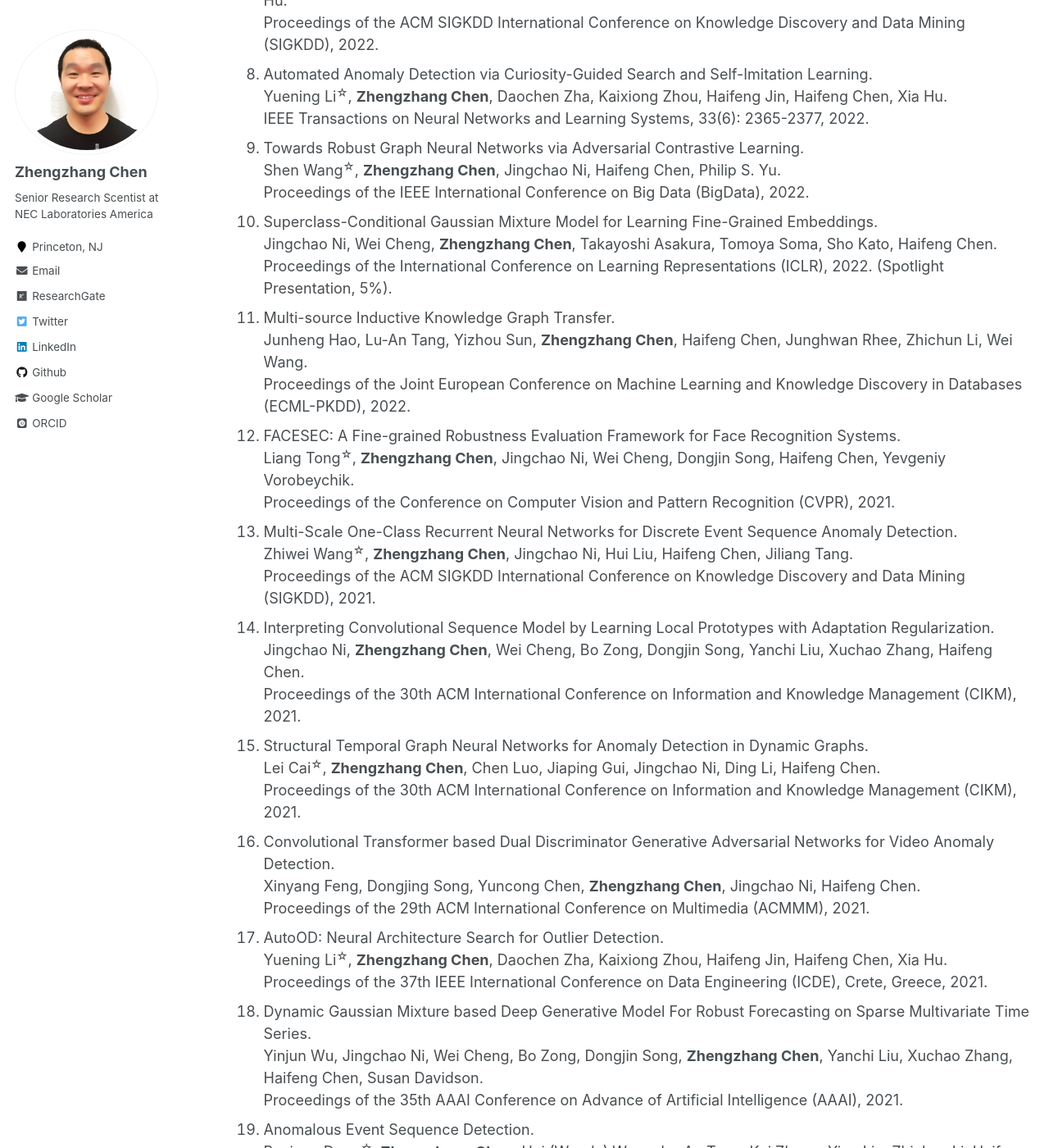
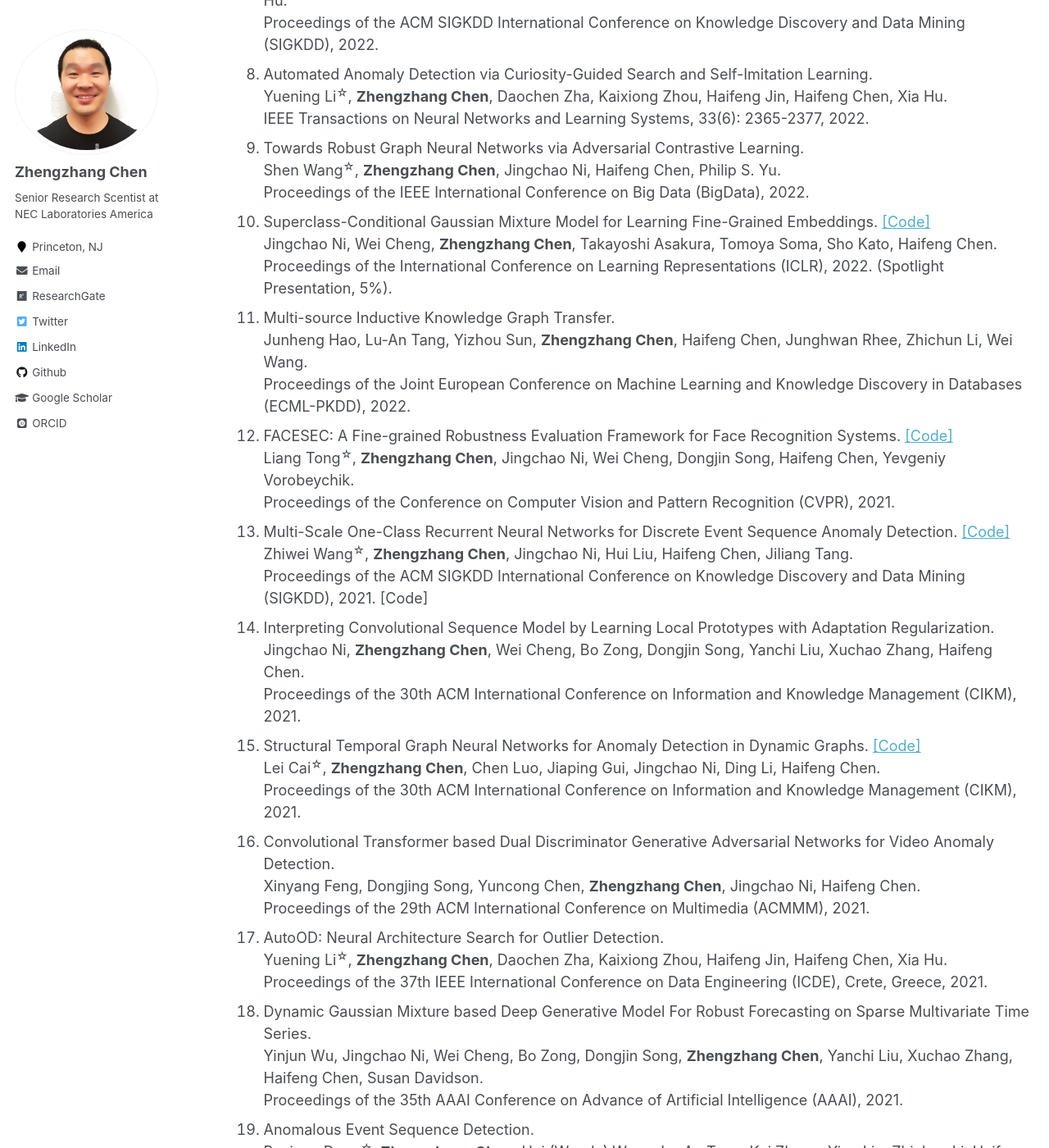
Before and after one commit to zhengzhangchen/zhengzhangchen.github.io, a Jekyll site: the page built from _pages/publications.md, in a window 1280 px wide and 1400 px high, scrolled down 967 px. Shown: the whole window at 82% size. Built offline with Jekyll 4.4.1, drawn with Linux system fonts in a browser that asks for light colours; some web fonts are replaced.

Commit message:
Update publications.md

```diff
--- a/_pages/publications.md
+++ b/_pages/publications.md
@@ -17,12 +17,12 @@ author_profile: true
 7. Towards Learning Disentangled Representations for Time Series. <br> Yuening Li<sup>&#9734;</sup>, <b>Zhengzhang Chen</b>, Daochen Zha, Mengnan Du, Jingchao Ni, Denghui Zhang, Haifeng Chen, Xia Hu. <br> Proceedings of the ACM SIGKDD International Conference on Knowledge Discovery and Data Mining (SIGKDD), 2022.
 8. Automated Anomaly Detection via Curiosity-Guided Search and Self-Imitation Learning. <br> Yuening Li<sup>&#9734;</sup>, <b>Zhengzhang Chen</b>, Daochen Zha, Kaixiong Zhou, Haifeng Jin, Haifeng Chen, Xia Hu. <br> IEEE Transactions on Neural Networks and Learning Systems, 33(6): 2365-2377, 2022.
 9. Towards Robust Graph Neural Networks via Adversarial Contrastive Learning. <br> Shen Wang<sup>&#9734;</sup>, <b>Zhengzhang Chen</b>, Jingchao Ni, Haifeng Chen, Philip S. Yu. <br> Proceedings of the IEEE International Conference on Big Data (BigData), 2022.
-10. Superclass-Conditional Gaussian Mixture Model for Learning Fine-Grained Embeddings. <br> Jingchao Ni, Wei Cheng, <b>Zhengzhang Chen</b>, Takayoshi Asakura, Tomoya Soma, Sho Kato, Haifeng Chen. <br> Proceedings of the International Conference on Learning Representations (ICLR), 2022. (Spotlight Presentation, 5%).
+10. Superclass-Conditional Gaussian Mixture Model for Learning Fine-Grained Embeddings. [\[Code\]](https://github.com/KnowledgeDiscovery/SCGM) <br> Jingchao Ni, Wei Cheng, <b>Zhengzhang Chen</b>, Takayoshi Asakura, Tomoya Soma, Sho Kato, Haifeng Chen. <br> Proceedings of the International Conference on Learning Representations (ICLR), 2022. (Spotlight Presentation, 5%).
 11. Multi-source Inductive Knowledge Graph Transfer. <br> Junheng Hao, Lu-An Tang, Yizhou Sun, <b>Zhengzhang Chen</b>, Haifeng Chen, Junghwan Rhee, Zhichun Li, Wei Wang. <br> Proceedings of the Joint European Conference on Machine Learning and Knowledge Discovery in Databases (ECML-PKDD), 2022.
-12. FACESEC: A Fine-grained Robustness Evaluation Framework for Face Recognition Systems. <br> Liang Tong<sup>&#9734;</sup>, <b>Zhengzhang Chen</b>, Jingchao Ni, Wei Cheng, Dongjin Song, Haifeng Chen, Yevgeniy Vorobeychik. <br> Proceedings of the Conference on Computer Vision and Pattern Recognition (CVPR), 2021.
-13. Multi-Scale One-Class Recurrent Neural Networks for Discrete Event Sequence Anomaly Detection. <br> Zhiwei Wang<sup>&#9734;</sup>, <b>Zhengzhang Chen</b>, Jingchao Ni, Hui Liu, Haifeng Chen, Jiliang Tang. <br> Proceedings of the ACM SIGKDD International Conference on Knowledge Discovery and Data Mining (SIGKDD), 2021.
+12. FACESEC: A Fine-grained Robustness Evaluation Framework for Face Recognition Systems. [\[Code\]](https://github.com/KnowledgeDiscovery/FaceSec) <br> Liang Tong<sup>&#9734;</sup>, <b>Zhengzhang Chen</b>, Jingchao Ni, Wei Cheng, Dongjin Song, Haifeng Chen, Yevgeniy Vorobeychik. <br> Proceedings of the Conference on Computer Vision and Pattern Recognition (CVPR), 2021.
+13. Multi-Scale One-Class Recurrent Neural Networks for Discrete Event Sequence Anomaly Detection. [\[Code\]](https://github.com/KnowledgeDiscovery/OC4Seq) <br> Zhiwei Wang<sup>&#9734;</sup>, <b>Zhengzhang Chen</b>, Jingchao Ni, Hui Liu, Haifeng Chen, Jiliang Tang. <br> Proceedings of the ACM SIGKDD International Conference on Knowledge Discovery and Data Mining (SIGKDD), 2021. [Code]
 14. Interpreting Convolutional Sequence Model by Learning Local Prototypes with Adaptation Regularization. <br> Jingchao Ni, <b>Zhengzhang Chen</b>, Wei Cheng, Bo Zong, Dongjin Song, Yanchi Liu, Xuchao Zhang, Haifeng Chen. <br> Proceedings of the 30th ACM International Conference on Information and Knowledge Management (CIKM), 2021.
-15. Structural Temporal Graph Neural Networks for Anomaly Detection in Dynamic Graphs. <br> Lei Cai<sup>&#9734;</sup>, <b>Zhengzhang Chen</b>, Chen Luo, Jiaping Gui, Jingchao Ni, Ding Li, Haifeng Chen. <br> Proceedings of the 30th ACM International Conference on Information and Knowledge Management (CIKM), 2021.
+15. Structural Temporal Graph Neural Networks for Anomaly Detection in Dynamic Graphs. [\[Code\]](https://github.com/KnowledgeDiscovery/StrGNN) <br> Lei Cai<sup>&#9734;</sup>, <b>Zhengzhang Chen</b>, Chen Luo, Jiaping Gui, Jingchao Ni, Ding Li, Haifeng Chen. <br> Proceedings of the 30th ACM International Conference on Information and Knowledge Management (CIKM), 2021.
 16. Convolutional Transformer based Dual Discriminator Generative Adversarial Networks for Video Anomaly Detection. <br> Xinyang Feng, Dongjing Song, Yuncong Chen, <b>Zhengzhang Chen</b>, Jingchao Ni, Haifeng Chen. <br> Proceedings of the 29th ACM International Conference on Multimedia (ACMMM), 2021.
 17. AutoOD: Neural Architecture Search for Outlier Detection. <br> Yuening Li<sup>&#9734;</sup>, <b>Zhengzhang Chen</b>, Daochen Zha, Kaixiong Zhou, Haifeng Jin, Haifeng Chen, Xia Hu. <br> Proceedings of the 37th IEEE International Conference on Data Engineering (ICDE), Crete, Greece, 2021.
 18. Dynamic Gaussian Mixture based Deep Generative Model For Robust Forecasting on Sparse Multivariate Time Series. <br> Yinjun Wu, Jingchao Ni, Wei Cheng, Bo Zong, Dongjin Song, <b>Zhengzhang Chen</b>, Yanchi Liu, Xuchao Zhang, Haifeng Chen, Susan Davidson. <br> Proceedings of the 35th AAAI Conference on Advance of Artificial Intelligence (AAAI), 2021.
@@ -60,12 +60,12 @@ author_profile: true
 50. Random Walk-based Graphical Sampling in Unbalanced Heterogeneous Bipartite Social Graphs. <br> Yusheng Xie<sup>&#9734;</sup>, <b>Zhengzhang Chen</b>, Ankit Agrawal, Alok Choudhary. <br> Proceedings of the 22nd ACM International Conference on Information and Knowledge Management (CIKM), San Francisco, USA, 2013.
 51. Elver: Recommending Facebook Pages in Cold Start Situation Without Content Features. <br> Yusheng Xie<sup>&#9734;</sup>, <b>Zhengzhang Chen</b>, Ankit Agrawal, Alok Choudhary. <br> Proceedings of IEEE International Conference on Big Data (BigData), Santa Clara, CA, USA, 2013.
 52. Forecast Oriented Classification of Spatio-Temporal Extreme Events. <br> <b>Zhengzhang Chen</b>, Yusheng Xie, Yu Cheng, Kunpeng Zhang, Ankit Agrawal, Wei-keng Liao, Nagiza F. Samatova, Alok Choudhary. <br> Proceedings of the 23rd International Joint Conference on Artificial Intelligence (IJCAI), Beijing, China, August 2013.
-53. Detecting and Tracking Disease Outbreaks in Real-time through Social Media. <br> Yusheng Xie<sup>&#9734;</sup><sup>&#9826;</sup>, <b>Zhengzhang Chen</b><sup>&#9826;</sup>, Kunpeng Zhang, Yu Cheng, Ankit Agrawal, Wei-keng Liao, Alok Choudhary. <br> Proceedings of the 23rd International Joint Conference on Artificial Intelligence (IJCAI), Beijing, China, August 2013.
+53. Detecting and Tracking Disease Outbreaks in Real-time through Social Media. [\[Code\]](https://github.com/KnowledgeDiscovery/TrackDisease) <br> Yusheng Xie<sup>&#9734;</sup><sup>&#9826;</sup>, <b>Zhengzhang Chen</b><sup>&#9826;</sup>, Kunpeng Zhang, Yu Cheng, Ankit Agrawal, Wei-keng Liao, Alok Choudhary. <br> Proceedings of the 23rd International Joint Conference on Artificial Intelligence (IJCAI), Beijing, China, August 2013.
 54. JobMiner: A Real-time System for Mining Job-related Patterns from Social Media. <br> Yu Cheng<sup>&#9734;</sup>, Yusheng Xie, <b>Zhengzhang Chen</b>, Songtao Guo, Ankit Agrawal, Alok Choudhary. <br> Proceedings of the 19th ACM SIGKDD Conference on Knowledge, Discovery and Data Mining (SIGKDD), Chicago, USA, August 11-14, 2013.
 55. A Probabilistic Graphical Model for Brand Reputation Assessment in Social Networks. <br> Kunpeng Zhang<sup>&#9734;</sup>, Doug Downey, <b>Zhengzhang Chen</b>, Yusheng Xie, Yu Cheng, Ankit Agrawal, Wei-keng Liao, Alok Choudhary. <br> Proceedings of the 2013 IEEE/ACM International Conference on Advances in Social Networks Analysis and Mining (ASONAM), Niagara Falls, Canada, August 25-28, 2013.
 56. Automatic Detection and Correction of Multi-class Classification Errors Using System Whole-part Relationships. <br> <b>Zhengzhang Chen</b>, John Jenkins, Jinfeng Rao, Alok Choudhary, Fredrick Semazzi, Anatoli V. Melechko, Vipin Kumar, Nagiza F. Samatova. <br> Proceedings of the 13th SIAM International Conference on Data Mining (SDM), Austin, Texas, USA, May 2-4, 2013.
 57. Graphical Modeling of Macro Behavioral Targeting in Social Networks. <br> Yusheng Xie<sup>&#9734;</sup>, <b>Zhengzhang Chen</b>, Kunpeng Zhang, Md. Mostofa Ali Patwary, Yu Cheng, Haotian Liu, Ankit Agrawal, Alok Choudhary. <br> Proceedings of the 13th SIAM International Conference on Data Mining (SDM), Austin, Texas, USA, May 2-4, 2013.
-58. MuSES: a Multilingual Sentiment Elicitation System for Social Media Data. <br> Yusheng Xie<sup>&#9734;</sup>, <b>Zhengzhang Chen</b>, Kunpeng Zhang, Yu Cheng, Danial K. Honbo, Ankit Agrawal, Alok Choudhary. <br> IEEE Intelligent Systems, vol. 99, 2013.
+58. MuSES: a Multilingual Sentiment Elicitation System for Social Media Data. [\[Code\]](https://github.com/KnowledgeDiscovery/MuSES) <br> Yusheng Xie<sup>&#9734;</sup>, <b>Zhengzhang Chen</b>, Kunpeng Zhang, Yu Cheng, Danial K. Honbo, Ankit Agrawal, Alok Choudhary. <br> IEEE Intelligent Systems, vol. 99, 2013.
 59. Discovery of Extreme Events-Related Communities In Contrasting Groups of Physical System Networks. <br> <b>Zhengzhang Chen</b>, William Hendrix, Hang Guan, Isaac K. Tetteh, Alok Choudhary, Fredrick Semazzi, Nagiza F. Samatova. <br> Data Mining and Knowledge Discovery, vol. 27(2): 225-258, 2013.
 60. Graph-based Anomaly Detection. <br> Kanchana Padmanabhan, <b>Zhengzhang Chen</b>, Sriram Lakshminarasimhan, Siddarth S. Ramaswamy, Bryan T. Richardson. <br> Book Chapter of Practical Data Mining with R, CRC Press, 2013.
 61. SPICE: Discovery of Phenotype-Determining Component Interplays. <br> <b>Zhengzhang Chen</b>, Kanchana Padmanabhan, Andrea M Rocha, Yekaterina Shpanskaya, James R Mihelcic, Kathleen Scott, Nagiza F. Samatova. <br> BMC Systems Biology, vol. 6(1): 40, 2012.
```
